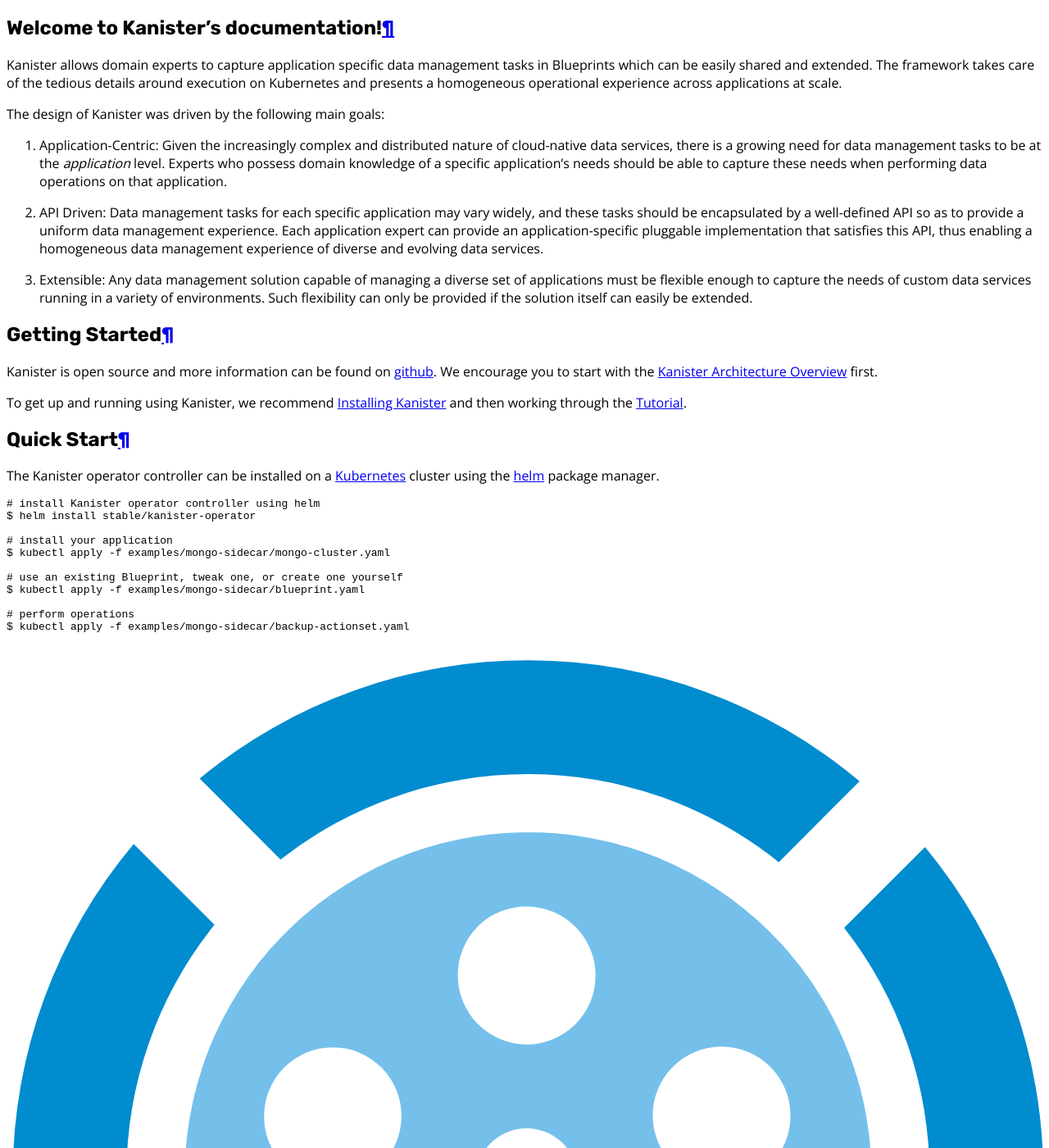
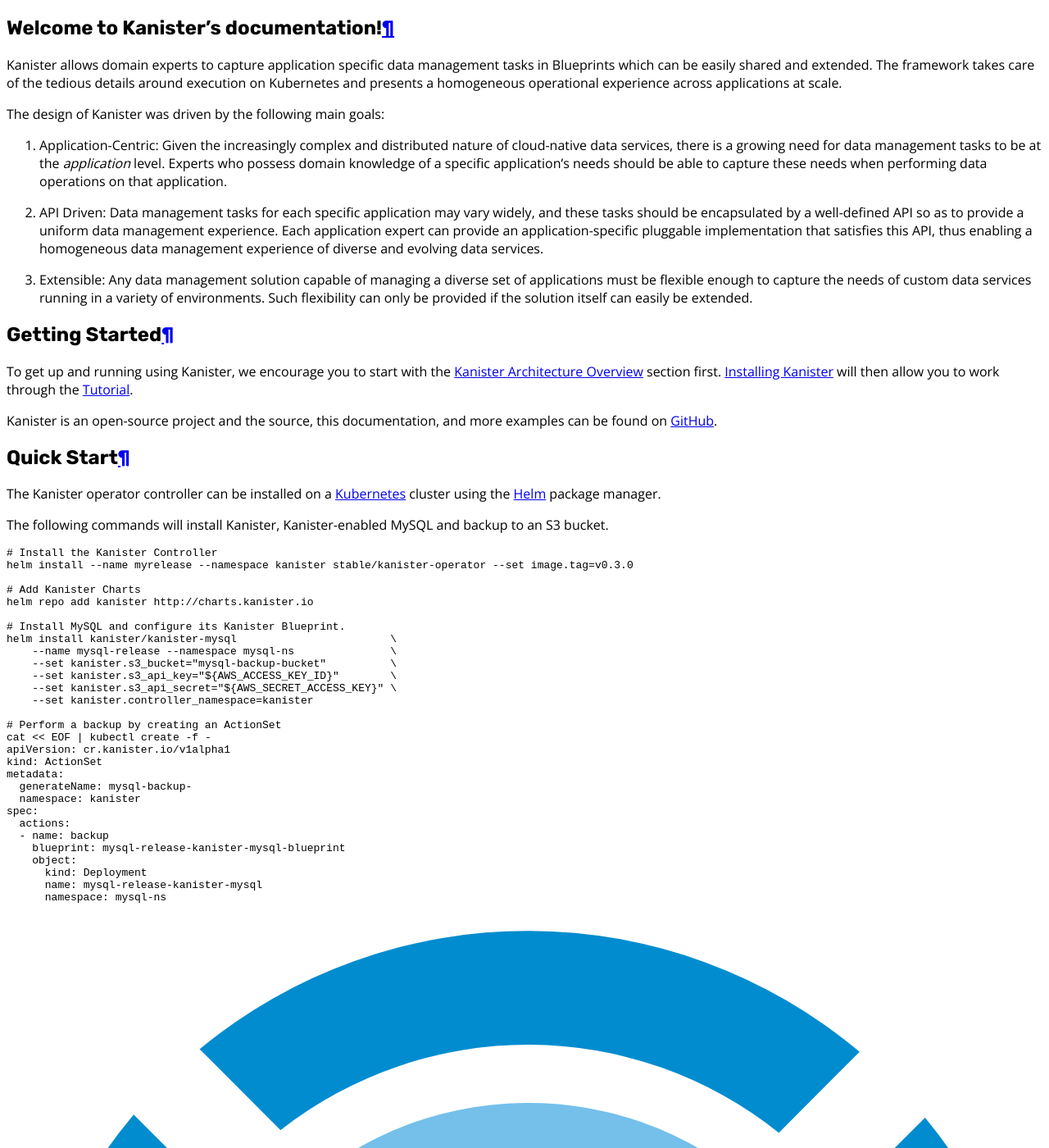
Before and after one commit to kanisterio/kanister, a Sphinx documentation site: the page built from docs/index.rst, in a window 1280 px wide and 1400 px high. Shown: the whole window at 82% size. Built offline with Sphinx 7.4.7, drawn with Linux system fonts in a browser that asks for light colours.

Commit message:
More Kanister docs updates (#2546)

```diff
--- a/docs/index.rst
+++ b/docs/index.rst
@@ -35,34 +35,56 @@
 Getting Started
 ---------------
 
-Kanister is open source and more information can be found on `github
-<https://github.com/kanisterio/kanister>`_. We encourage you to start
-with the :ref:`architecture` first.
+To get up and running using Kanister, we encourage you to start with
+the :ref:`architecture` section first. :ref:`install` will then allow
+you to work through the :ref:`tutorial`.
 
-To get up and running using Kanister, we recommend :ref:`install` and
-then working through the :ref:`tutorial`.
+Kanister is an open-source project and the source, this documentation,
+and more examples can be found on `GitHub
+<https://github.com/kanisterio/kanister>`_.
+
 
 
 Quick Start
 -----------
 The Kanister operator controller can be installed on a `Kubernetes
-<https://kubernetes.io>`_ cluster using the `helm <https://helm.sh>`_
+<https://kubernetes.io>`_ cluster using the `Helm <https://helm.sh>`_
 package manager.
+
+The following commands will install Kanister, Kanister-enabled MySQL
+and backup to an S3 bucket.
 
 .. code-block:: bash
 
-   # install Kanister operator controller using helm
-   $ helm install stable/kanister-operator
+  # Install the Kanister Controller
+  helm install --name myrelease --namespace kanister stable/kanister-operator --set image.tag=v0.3.0
 
-   # install your application
-   $ kubectl apply -f examples/mongo-sidecar/mongo-cluster.yaml
+  # Add Kanister Charts
+  helm repo add kanister http://charts.kanister.io
 
-   # use an existing Blueprint, tweak one, or create one yourself
-   $ kubectl apply -f examples/mongo-sidecar/blueprint.yaml
+  # Install MySQL and configure its Kanister Blueprint.
+  helm install kanister/kanister-mysql                        \
+      --name mysql-release --namespace mysql-ns               \
+      --set kanister.s3_bucket="mysql-backup-bucket"          \
+      --set kanister.s3_api_key="${AWS_ACCESS_KEY_ID}"        \
+      --set kanister.s3_api_secret="${AWS_SECRET_ACCESS_KEY}" \
+      --set kanister.controller_namespace=kanister
 
-   # perform operations
-   $ kubectl apply -f examples/mongo-sidecar/backup-actionset.yaml
-
+  # Perform a backup by creating an ActionSet
+  cat << EOF | kubectl create -f -
+  apiVersion: cr.kanister.io/v1alpha1
+  kind: ActionSet
+  metadata:
+    generateName: mysql-backup-
+    namespace: kanister
+  spec:
+    actions:
+    - name: backup
+      blueprint: mysql-release-kanister-mysql-blueprint
+      object:
+        kind: Deployment
+        name: mysql-release-kanister-mysql
+        namespace: mysql-ns
 
 
 .. toctree::
```
Also changed, not shown: README.md (+3 -4 lines), docs/install.rst (+17 -20 lines).
